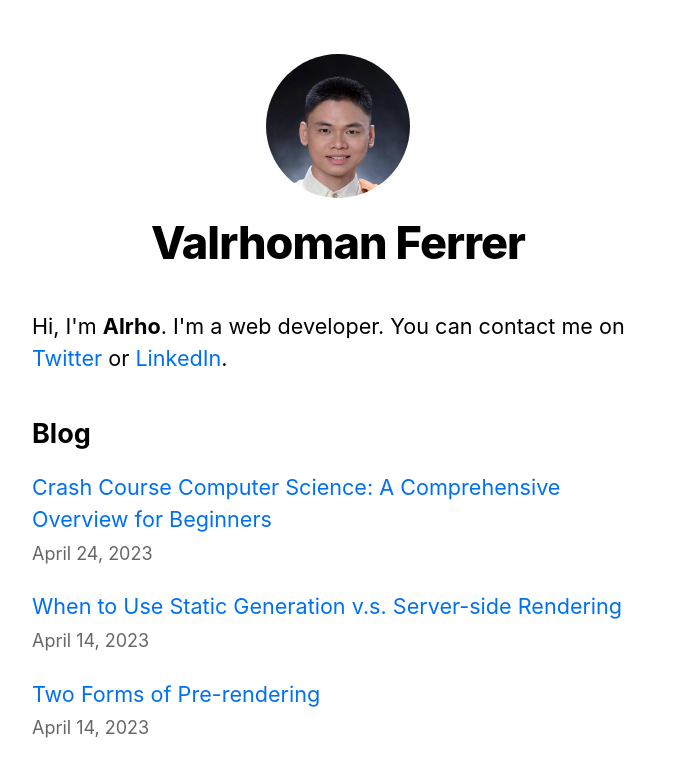
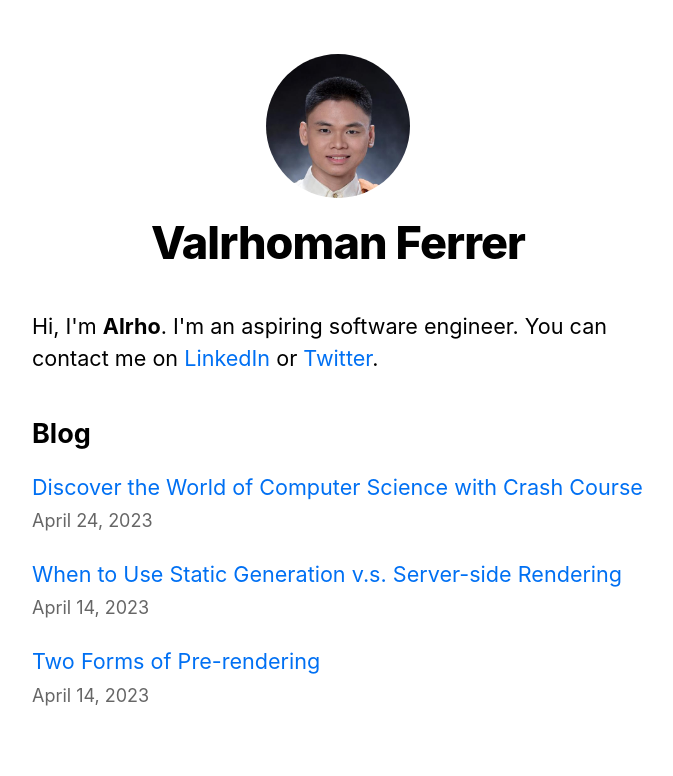
Before and after one commit to Valrhoman/nextjs-blog, a Next.js app: page / in a window 1280 px wide. Shown: the top 776 px of the page, without its empty margins (302-975 px from the left). Built offline with nearby package versions, Linux system fonts and the light colour scheme.

Commit message:
Added small changes

```diff
--- a/components/layout.js
+++ b/components/layout.js
@@ -11,7 +11,7 @@ export default function Layout({ children, home }) {
   return (
     <div className={styles.container}>
       <Head>
-        <link rel="icon" href="/favicon.ico" />
+        <link rel="icon" href="/favicon2.ico" />
         <meta
           name="description"
           content="Learn how to build a personal website using Next.js"
--- a/pages/index.js
+++ b/pages/index.js
@@ -23,17 +23,17 @@ export default function Home({ allPostsData }) {
       </Head>
       <section className={utilStyles.headingMd}>
         <p>
-          Hi, I'm <strong>Alrho</strong>. I'm a web developer. You can contact
-          me on{" "}
-          <a href="https://twitter.com/vlrhman" target="_blank">
-            Twitter
-          </a>{" "}
-          or{" "}
+          Hi, I'm <strong>Alrho</strong>. I'm an aspiring software engineer. You
+          can contact me on{" "}
           <a
             href="https://www.linkedin.com/in/valrhomanferrer/"
             target="_blank"
           >
             LinkedIn
+          </a>{" "}
+          or{" "}
+          <a href="https://twitter.com/vlrhman" target="_blank">
+            Twitter
           </a>
           .
         </p>
--- a/posts/crash-course-com-sci-review.md
+++ b/posts/crash-course-com-sci-review.md
@@ -1,5 +1,5 @@
 ---
-title: "Crash Course Computer Science: A Comprehensive Overview for Beginners"
+title: "Discover the World of Computer Science with Crash Course"
 date: "2023-04-24"
 ---
 
@@ -27,3 +27,7 @@ The host of the course, Miss Carrie Anne, expertly delivers the knowledge in a p
 ### Conclusion
 
 In conclusion, if you're interested in learning computer science, I highly recommend checking out Crash Course Computer Science. The course provides a comprehensive yet concise overview of computer science principles, with engaging delivery by Miss Carrie Anne. Plus, the well-produced animations and additional resources make it easy to understand and learn more about the concepts covered. Give it a try, and you'll find yourself falling in love with computer science.
+
+---
+
+_This is my first blog._ 😀
--- a/posts/pre-rendering.md
+++ b/posts/pre-rendering.md
@@ -2,6 +2,8 @@
 title: "Two Forms of Pre-rendering"
 date: "2023-04-14"
 ---
+
+_(This blog content is from the Next.js tutorial and not mine. I keep this for now for reference.)_
 
 Next.js has two forms of pre-rendering: **Static Generation** and **Server-side Rendering**. The difference is in **when** it generates the HTML for a page.
 
@@ -9,5 +11,3 @@ Next.js has two forms of pre-rendering: **Static Generation** and **Server-side
 - **Server-side Rendering** is the pre-rendering method that generates the HTML on **each request**.
 
 Importantly, Next.js lets you **choose** which pre-rendering form to use for each page. You can create a "hybrid" Next.js app by using Static Generation for most pages and using Server-side Rendering for others.
-
-_This sample blog text is from the Next.js tutorial._
--- a/posts/ssg-ssr.md
+++ b/posts/ssg-ssr.md
@@ -2,6 +2,8 @@
 title: "When to Use Static Generation v.s. Server-side Rendering"
 date: "2023-04-14"
 ---
+
+_(This blog content is from the Next.js tutorial and not mine. I keep this for now for reference.)_
 
 We recommend using **Static Generation** (with and without data) whenever possible because your page can be built once and served by CDN, which makes it much faster than having a server render the page on every request.
 
@@ -17,5 +19,3 @@ You should ask yourself: "Can I pre-render this page **ahead** of a user's reque
 On the other hand, Static Generation is **not** a good idea if you cannot pre-render a page ahead of a user's request. Maybe your page shows frequently updated data, and the page content changes on every request.
 
 In that case, you can use **Server-Side Rendering**. It will be slower, but the pre-rendered page will always be up-to-date. Or you can skip pre-rendering and use client-side JavaScript to populate data.
-
-_This sample blog text is from the Next.js tutorial._
```
Also changed, not shown: 2 other files (tests, documents, lock files or other folders).
